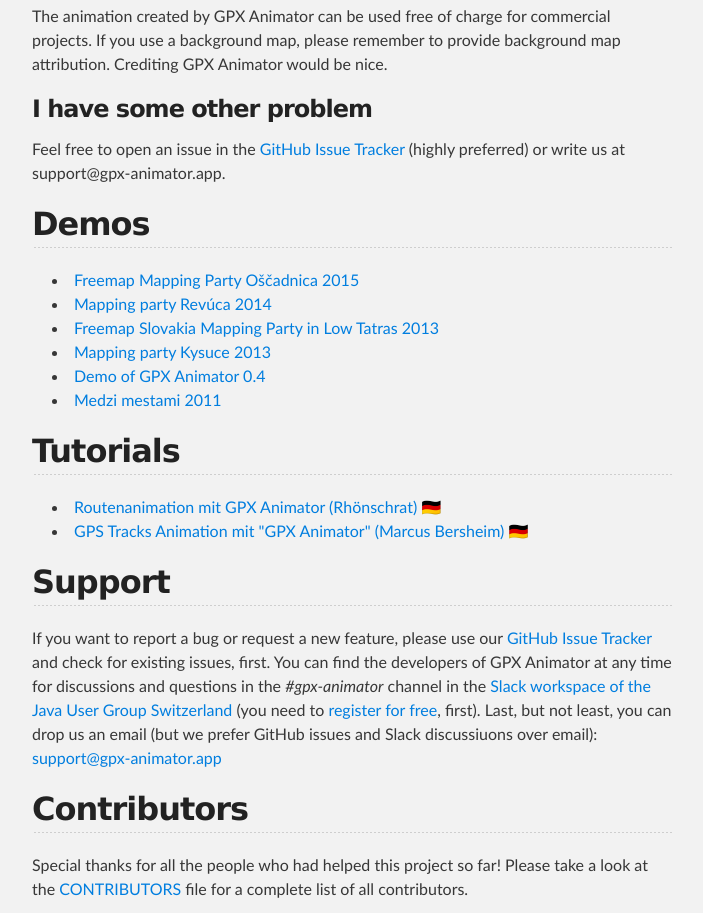
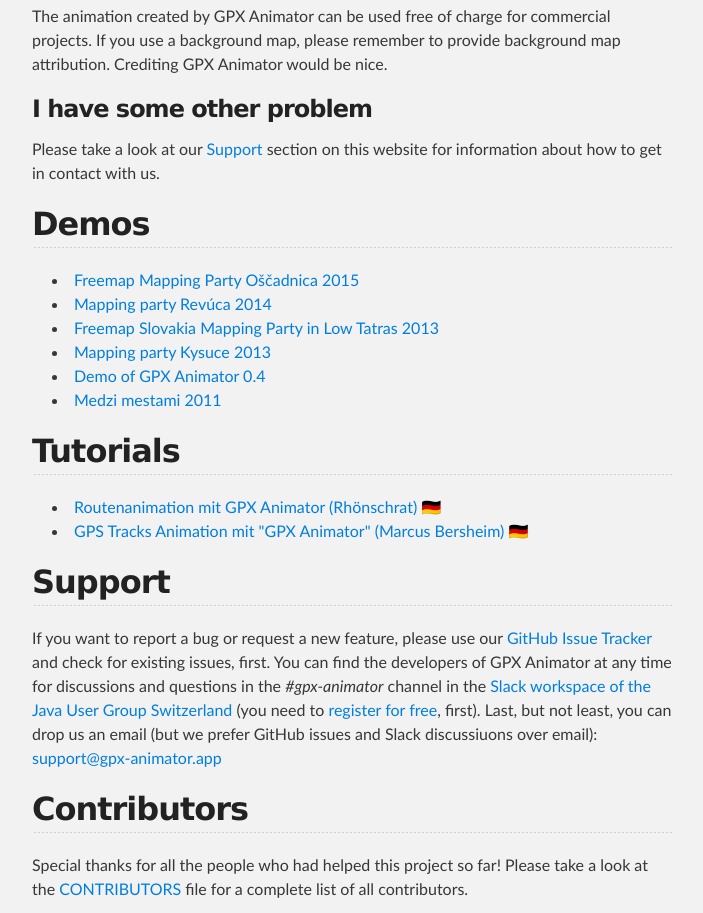
Before and after one commit to gpx-animator/gpx-animator, a plain HTML site: page index.html in a window 1280 px wide. Shown: the part 7720-8633 px from the top of the page, without its empty margins (288-991 px from the left). Drawn offline with Linux system fonts and the light colour scheme.

Commit message:
📝 Update FAQ

```diff
--- a/index.html
+++ b/index.html
@@ -418,9 +418,8 @@
 
         <h3>I have some other problem</h3>
         <p>
-            Feel free to open an issue in the
-            <a href="https://github.com/zdila/gpx-animator/issues">GitHub Issue Tracker</a>
-            (highly preferred) or write us at support<span>@</span>gpx-animator.app.
+            Please take a look at our <a href="#Support">Support</a> section on this website for
+            information about how to get in contact with us.
         </p>
 
         <h2 id="demos">Demos</h2>
```
